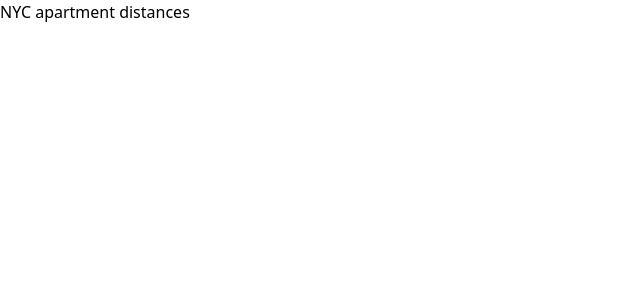
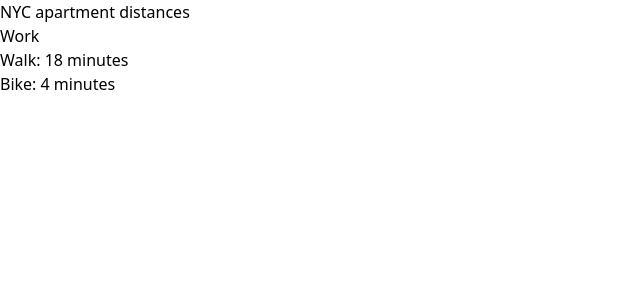
Before and after one commit to Eric-Arellano/apt-distances, a SvelteKit app: page / in a window 1280 px wide. Shown: the top 300 px of the page, without its empty margins (0-640 px from the left). Built offline with nearby package versions, Linux system fonts and the light colour scheme.

Commit message:
Add basic server-client setup (#1)
Sets up the very basic app. Still missing almost everything, including
authentication.

```diff
--- a/src/routes/+page.svelte
+++ b/src/routes/+page.svelte
@@ -1 +1,8 @@
+<script lang="ts">
+	let { data } = $props();
+</script>
+
 <h1>NYC apartment distances</h1>
+<h2>Work</h2>
+<p>Walk: {data.distances.work.walk.time_m} minutes</p>
+<p>Bike: {data.distances.work.bike.time_m} minutes</p>
--- /dev/null
+++ b/src/routes/+page.ts
@@ -0,0 +1,7 @@
+import type { PageLoad } from './$types';
+
+export const load: PageLoad = async ({ fetch }) => {
+	const res = await fetch('/api/distances');
+	const distances = await res.json();
+	return { distances };
+};
--- /dev/null
+++ b/src/routes/api/distances/+server.ts
@@ -0,0 +1,16 @@
+import { json, type RequestHandler } from '@sveltejs/kit';
+
+export const GET: RequestHandler = () => {
+	return json({
+		work: {
+			walk: {
+				time_m: 18,
+				distance_mi: 1.5
+			},
+			bike: {
+				time_m: 4,
+				distance_mi: 1.5
+			}
+		}
+	});
+};
```
